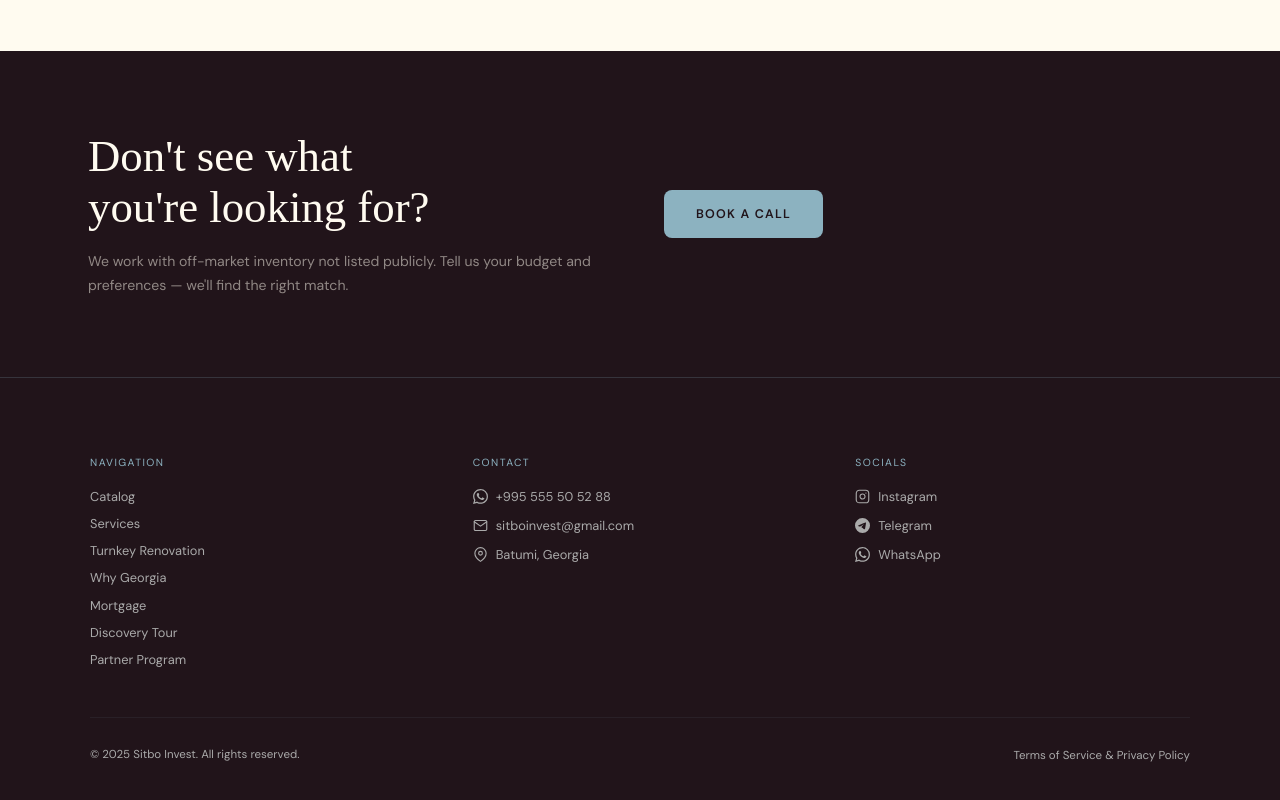
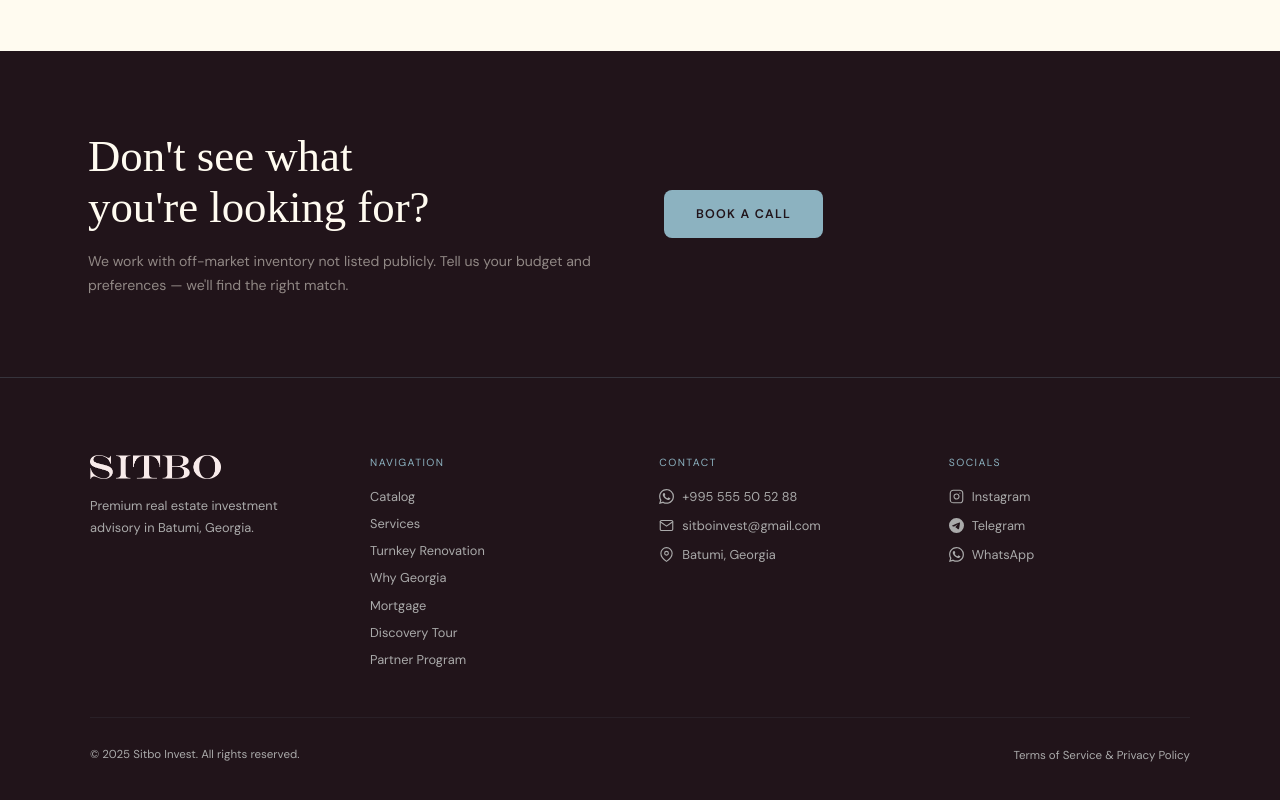
Before and after one commit to sitbom2property-maker/sitbo-invest-web-1643, a React (Vite) app: page /catalog in a window 1280 px wide. Shown: the part 1266-2066 px from the top of the page. Built offline with nearby package versions, Linux system fonts and the light colour scheme; a web font is replaced by a local one.

Commit message:
fix: footer layout — logo left, 3 cols shifted right

```diff
--- a/src/web/components/footer.tsx
+++ b/src/web/components/footer.tsx
@@ -19,11 +19,25 @@ const navLinks = [
 export function Footer() {
   return (
     <footer style={{ background: C.dark, padding: "clamp(40px,6vw,80px) 10px clamp(32px,4vw,48px)", borderTop: "1px solid rgba(140,178,192,0.2)" }}>
-      <div style={{ maxWidth: "1100px", margin: "0 auto", display: "grid", gridTemplateColumns: "repeat(3, 1fr)", gap: "48px" }}>
+      {/* Main content */}
+      <div style={{ maxWidth: "1100px", margin: "0 auto", display: "grid", gridTemplateColumns: "200px 1fr", gap: "80px", alignItems: "start" }}>
+
+        {/* Left — Logo + About */}
+        <div>
+          <div style={{ marginBottom: "16px" }}>
+            <img src="/logo-dark-bg.png" alt="SITBO" style={{ height: "24px", width: "auto" }} />
+          </div>
+          <p style={{ fontFamily: "DM Sans", fontSize: "0.8rem", color: "#aaa", lineHeight: 1.7 }}>
+            Premium real estate investment advisory in Batumi, Georgia.
+          </p>
+        </div>
+
+        {/* Right — 3 columns */}
+        <div style={{ display: "grid", gridTemplateColumns: "repeat(3, 1fr)", gap: "48px" }}>
 
           {/* Col 1 — Navigation */}
           <div>
-          <p style={{ color: C.teal, fontSize: "0.65rem", letterSpacing: "0.14em", textTransform: "uppercase", fontFamily: "DM Sans", marginBottom: "16px", margin: "0 0 16px" }}>Navigation</p>
+            <p style={{ color: C.teal, fontSize: "0.65rem", letterSpacing: "0.14em", textTransform: "uppercase", fontFamily: "DM Sans", margin: "0 0 16px" }}>Navigation</p>
             {navLinks.map(l => (
               <Link key={l.label} href={l.href}>
                 <a style={{ display: "block", color: "#aaa", fontSize: "0.8rem", fontFamily: "DM Sans", marginBottom: "8px", textDecoration: "none", transition: "color 0.2s" }}
@@ -92,6 +106,7 @@ export function Footer() {
             </a>
           </div>
         </div>
+      </div>
 
       {/* Bottom bar */}
       <div style={{ maxWidth: "1100px", margin: "40px auto 0", paddingTop: "24px", borderTop: "1px solid rgba(140,178,192,0.08)", display: "flex", justifyContent: "space-between", alignItems: "center", flexWrap: "wrap", gap: "8px" }}>
```
Lines whose indentation alone changed are shown as unchanged.
